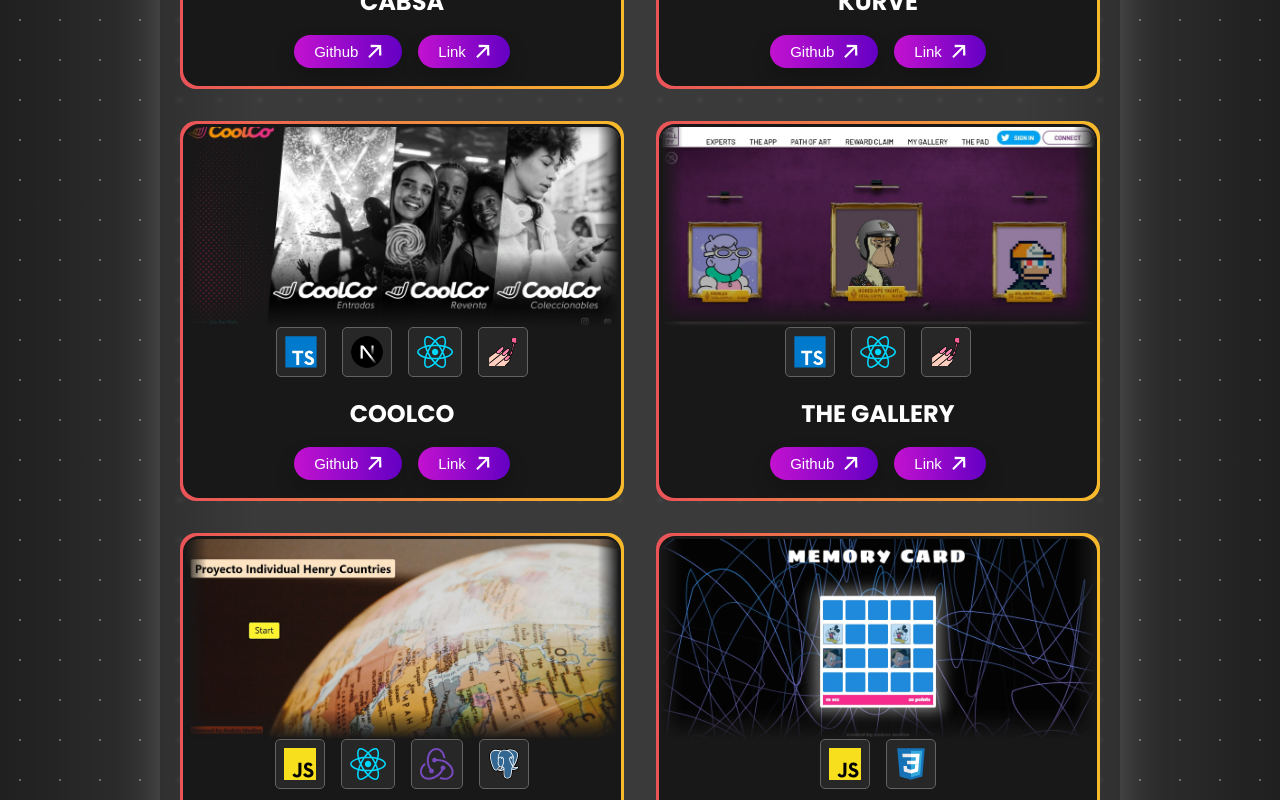
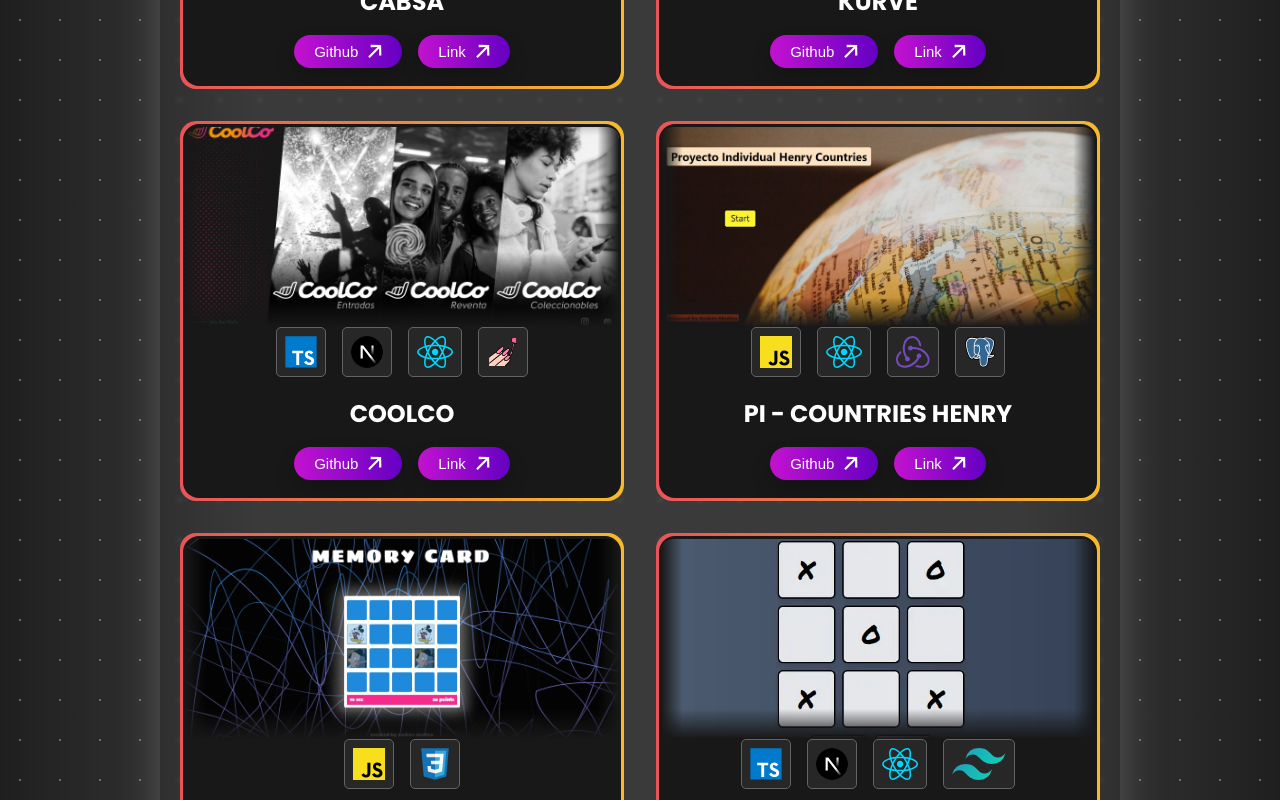
Before and after one commit to anmedina-arg/portfolio-vite, a React (Vite) app: page / in a window 1280 px wide. Shown: the part 1320-2120 px from the top of the page. Built offline with nearby package versions, Linux system fonts and the light colour scheme; a web font is replaced by a local one.

Commit message:
FIX - correccion CTA ref button and hiden the gallery proyect

```diff
--- a/src/mockData/projects.ts
+++ b/src/mockData/projects.ts
@@ -79,15 +79,15 @@ export const projects: ProjectProps[] = [
     description: "TO COMPLETE... building in progress...",
     skill: ["Typescript", "NextJS", "React", "Styled-components"],
   },*/
-  {
-    id: 10,
-    image: Gallery,
-    title: 'The Gallery',
-    github: 'http://github.com',
-    demo: 'https://www.thegallery.live/',
-    description: 'TO COMPLETE... building in progress...',
-    skill: ['Typescript', 'React', 'StyledComponents'],
-  },
+  // {
+  //   id: 10,
+  //   image: Gallery,
+  //   title: 'The Gallery',
+  //   github: 'http://github.com',
+  //   demo: 'https://www.thegallery.live/',
+  //   description: 'TO COMPLETE... building in progress...',
+  //   skill: ['Typescript', 'React', 'StyledComponents'],
+  // },
   /*{
     id: 9,
     image: Cats,
--- a/src/sections/home/Home.tsx
+++ b/src/sections/home/Home.tsx
@@ -37,7 +37,7 @@ const Home: React.FC = () => {
         </MainBackground>
       </TiltEffectComponent>
       <div className="sideContentTextHome">
-        <a href="#experience" className="contentIconHome">
+        <a href="#portfolio" className="contentIconHome">
           <FaArrowDown />
         </a>
       </div>
```
